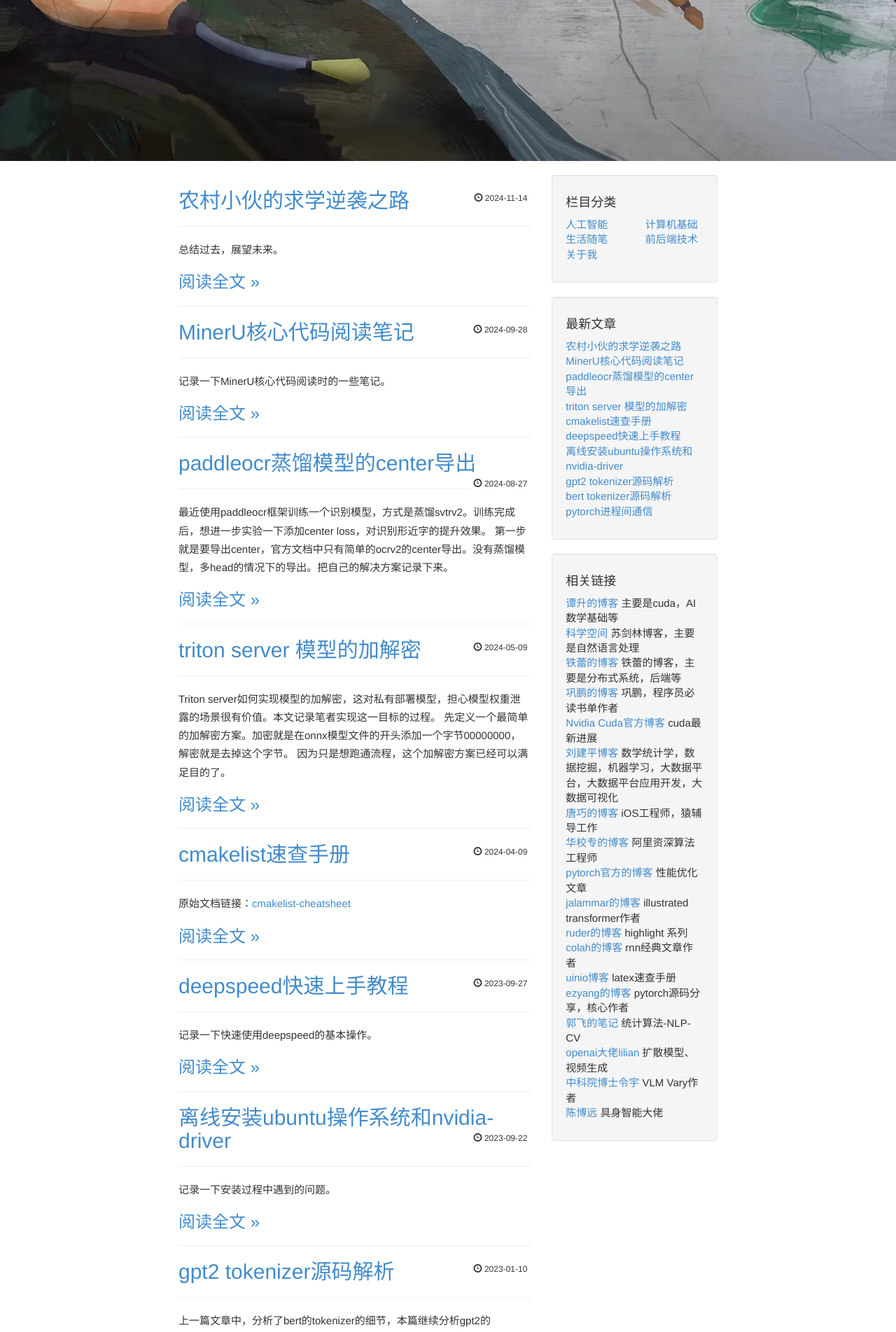
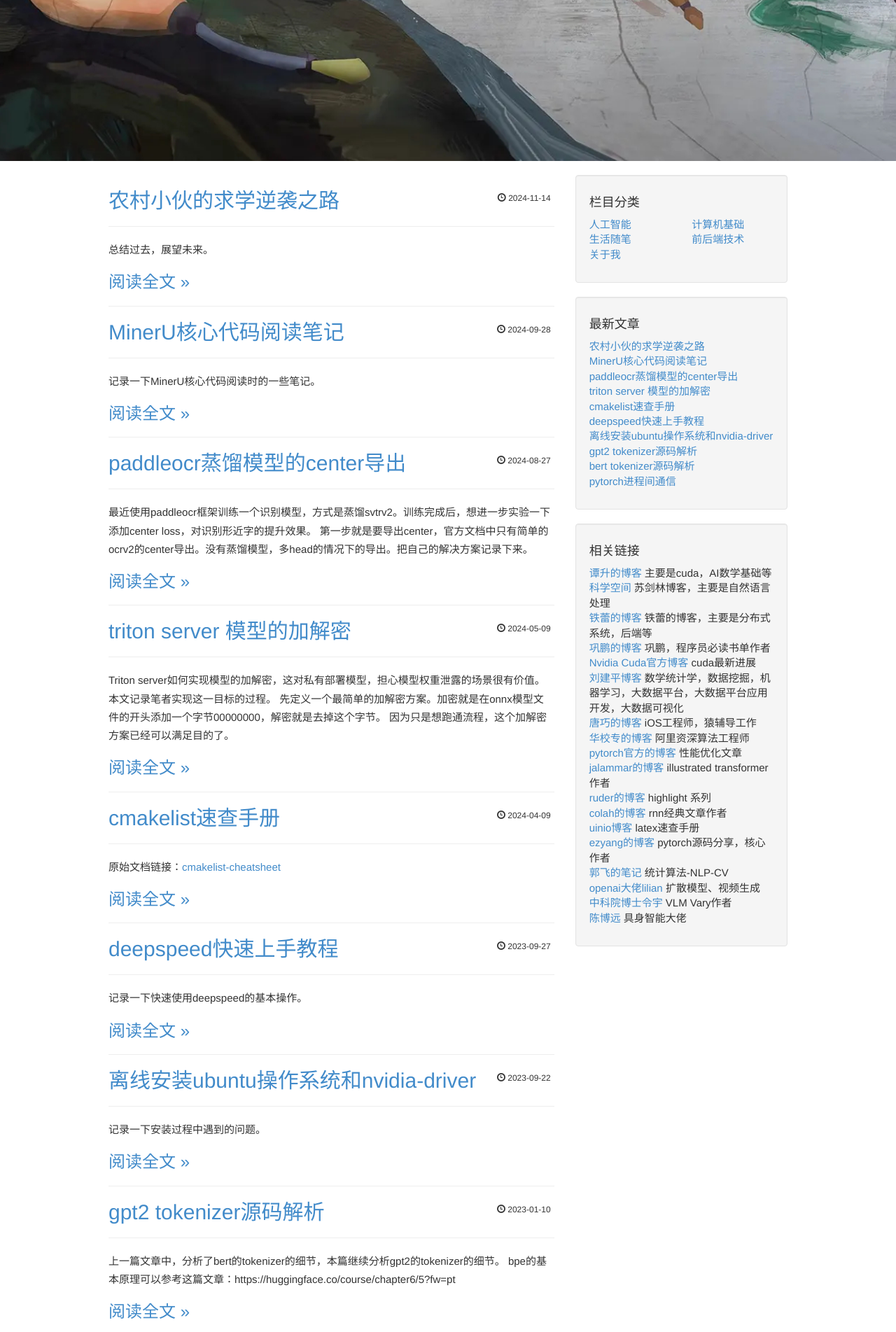
Before and after one commit to liwenju0/liwenju0.github.io, a Jekyll site: the page built from index.html, in a window 1280 px wide. Shown: the part 670-2573 px from the top of the page at 70% size. Built offline with Jekyll 4.4.1, drawn with Linux system fonts in a browser that asks for light colours; the list of posts is cut into pages by our own code.

Commit message:
调整宽度

```diff
--- a/css/blog.css
+++ b/css/blog.css
@@ -85,7 +85,7 @@ img {
   }
 
   .container {
-    max-width: 800px;  /* 限制最大宽度 */
+    max-width: 1000px;  /* 限制最大宽度 */
     margin: 0 auto;
     padding: 0 15px;
   }
```
